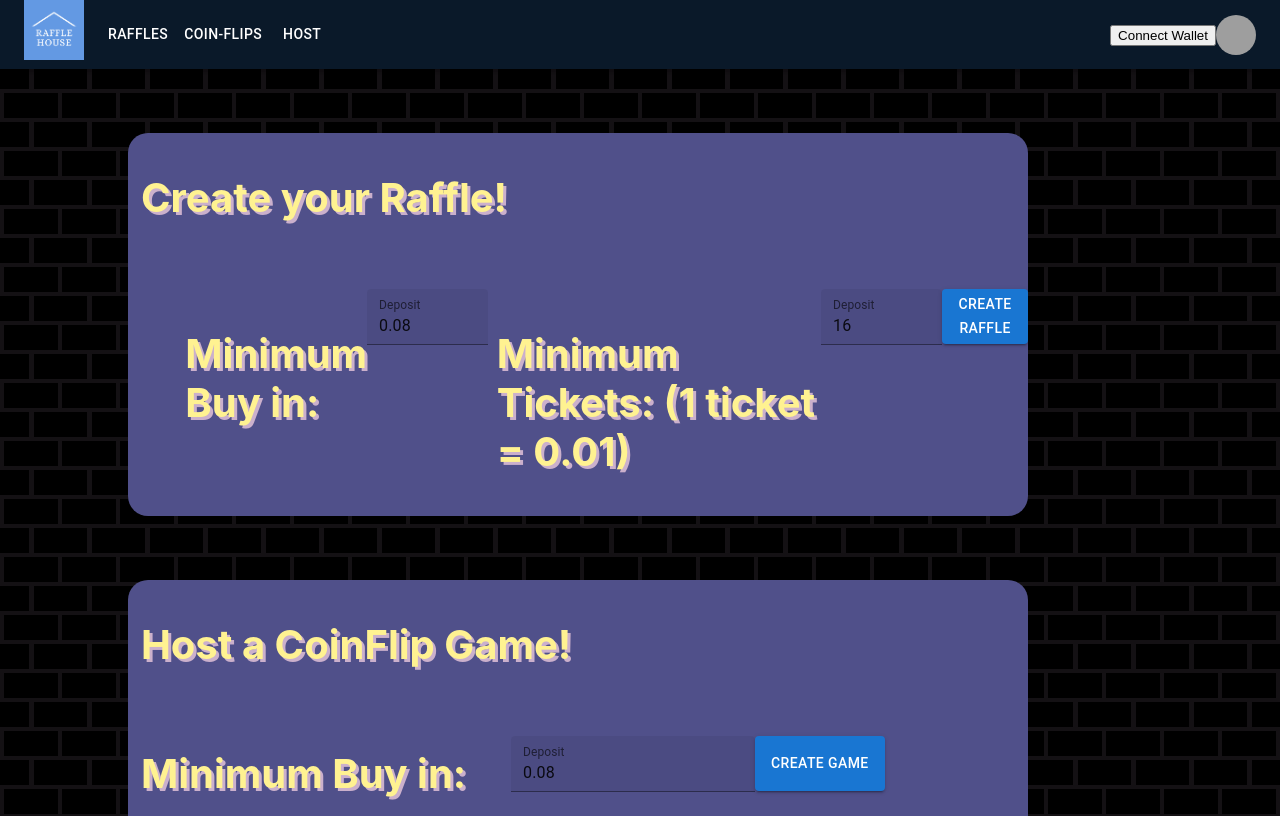
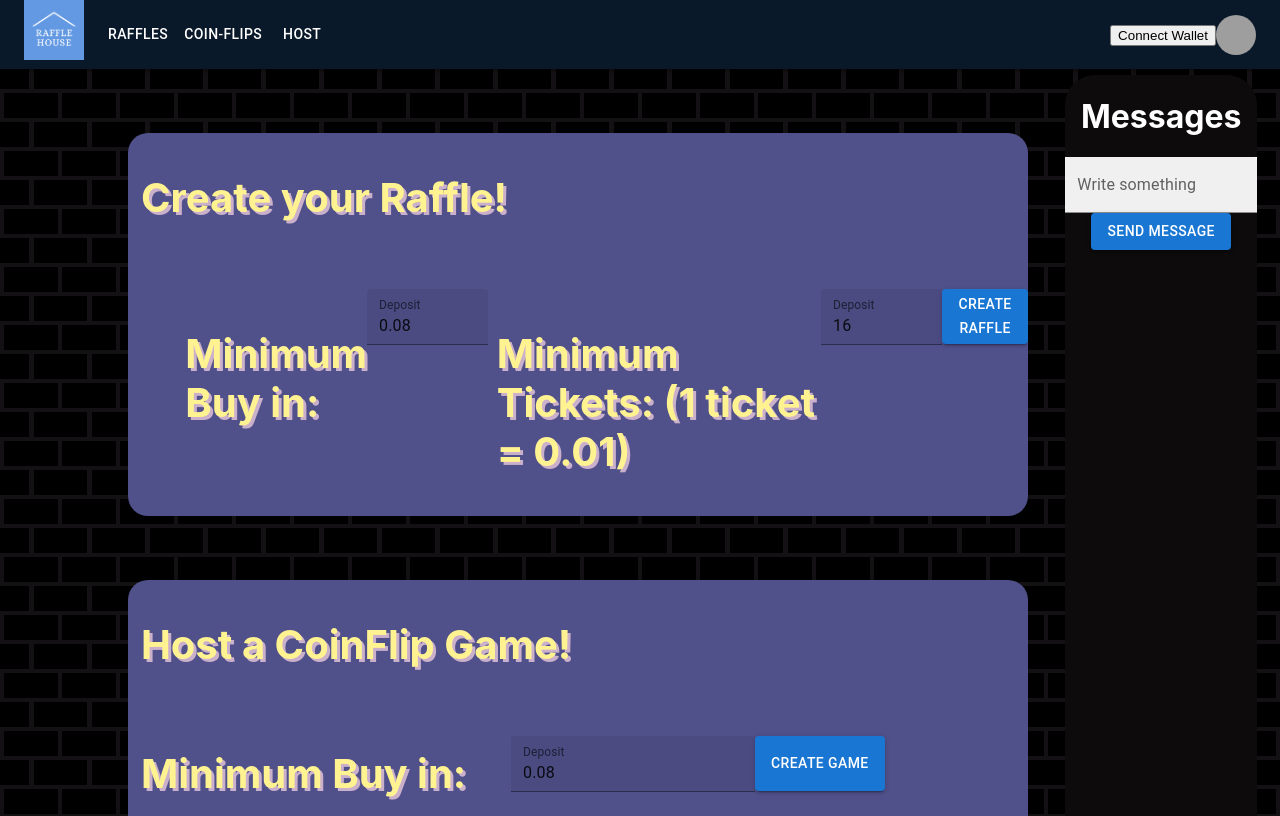
Before and after one commit to rottaj/RaffleHouse, a React (Create React App) app in the folder frontend/: page /host in a window 1280 px wide. Shown: the top 816 px of the page. Built offline with nearby package versions, Linux system fonts and the light colour scheme; grey boxes are pictures that could not be loaded.

Commit message:
added some nonsense that we'll prob delete

```diff
--- /dev/null
+++ b/frontend/src/Components/Messages.css
@@ -0,0 +1,24 @@
+.Messages-Main-Div-Container {
+    margin-top: 0.5%;
+    margin-right: 1%;
+    background-color: #0d0b0b;
+    text-align: center;
+    position:absolute;
+    width: 15%;
+    float: right;
+    color: white;
+    right: 10px;
+    height: 100%;
+    -moz-border-radius: 30px; /* or 50% */
+    border-radius: 30px; /* or 50% */
+}
+
+.Messages-Create-New-Message {
+    color: white;
+}
+
+.Messages-Message-Div {
+    margin-left: 3%;
+    margin-right: 3%;
+    display: flex;
+}
--- /dev/null
+++ b/frontend/src/Components/Messages.tsx
@@ -0,0 +1,72 @@
+import React from 'react';
+import TextField from '@mui/material/TextField';
+import Button from '@mui/material/Button';
+import { ethers } from 'ethers';
+import { MessagesAddress, _Messages_abi } from '../interfaces/Messages_interface';
+import "./Messages.css";
+
+
+declare let window: any;
+export default class Messages extends React.Component {
+
+    state = {
+        messages: []
+    }
+
+
+    getMessages = async () => {
+        if (window.ethereum) {
+            const provider = new ethers.providers.Web3Provider(window.ethereum);
+            const signer = provider.getSigner();
+            const messagesContract = await new ethers.Contract(MessagesAddress, _Messages_abi, signer);
+            let messagesLength = await messagesContract.getMessages();
+            for (let i =0; i<=messagesLength-1; i++ ) {
+                var message:any  = {}
+                var messageInstance = await messagesContract.getMessageByIndex(i);
+                message['messager'] = messageInstance['messager'];
+                message['message'] = messageInstance['message'];
+                    this.setState({
+                        messages: [...this.state.messages, message]
+                    })
+            }
+        }
+    }
+
+
+    async componentDidMount() {
+        if(window.ethereum) {
+            this.getMessages();
+        }
+    }
+
+    handleSubmit = async (e: any) => {
+        e.preventDefault();
+        var provider = new ethers.providers.Web3Provider(window.ethereum);
+        const signer = provider.getSigner();
+        const messagesContract = await new ethers.Contract(MessagesAddress, _Messages_abi, signer)  // connect to Raffles Contract
+        const messageTxn = messagesContract.createMessage(e.target[0].value)
+    }
+
+    render() {
+        return (
+            <div className="Messages-Main-Div-Container">
+               <h1>Messages </h1>
+                {this.state.messages.map((message: any) => {
+                    return (
+                        <div className="Messages-Message-Div">
+                            <h6>{message.messager.substring(0, 10) + ": "} </h6>
+                            <h6>{message.message}</h6>
+                        </div>
+                    )
+                })
+                }
+               <form className="CreateMessage-Form" onSubmit={(e) => this.handleSubmit(e)}>
+                    <TextField className="Messages-Create-New-Message" sx={{background: 'white', color: 'black', input: { color:'white' }}} placeholder="Message" id="filled-basic" label="Write something" variant="filled"></TextField>
+                    <Button variant="contained" type="submit" style={{maxHeight: '55px'}}>
+                        Send Message
+                    </Button>
+                </form>
+            </div>
+        )
+    }
+}
--- a/frontend/src/Containers/CoinFlips.tsx
+++ b/frontend/src/Containers/CoinFlips.tsx
@@ -1,6 +1,7 @@
 import React from 'react';
 import CoinFlip from '../Components/CoinFlip';
 import MenuItems from '../Components/MenuItems';
+import Messages from "../Components/Messages";
 import { Link } from 'react-router-dom';
 import { ethers } from "ethers";
 import { CoinFlipAddress, _CoinFlips_abi } from "../interfaces/CoinFlips_Interface";
@@ -61,6 +62,7 @@ export default class CoinFlips extends React.Component {
         return (
             <div className="CoinFlips-Container-Main">
                 <MenuItems account={this.state.account}/>
+                <Messages/>
                 <h1 className="CoinFlips-Container-Title-h1">Coin Flips</h1>
                 <div className="CoinFlips-Games-Container">
                     <div className="CurrentCoinFlips-Container">
--- a/frontend/src/Containers/Host.tsx
+++ b/frontend/src/Containers/Host.tsx
@@ -2,6 +2,7 @@ import React from 'react';
 import RaffleCreator from "../Components/RaffleCreator";
 import CoinFlipCreator from '../Components/CoinFlipCreator';
 import MenuItems from "../Components/MenuItems";
+import Messages from "../Components/Messages";
 import "./Host.css";
 import Footer from '../Components/Footer';
 
@@ -25,6 +26,7 @@ export default class Host extends React.Component {
         return (
             <div className="Host-Container-Main-Div">
                 <MenuItems account={this.state.account}/>
+                <Messages/>
                 <RaffleCreator/>
                 <CoinFlipCreator/>
                 <Footer/>
--- a/frontend/src/Containers/Raffles.tsx
+++ b/frontend/src/Containers/Raffles.tsx
@@ -10,6 +10,7 @@ import {BrowserRouter, Route} from 'react-router-dom';
 import './Raffles.css';
 import MenuItems from "../Components/MenuItems";
 import Footer from '../Components/Footer';
+import Messages from "../Components/Messages"
 
 declare let window: any;
 export default class Raffles extends React.Component {
@@ -68,6 +69,7 @@ export default class Raffles extends React.Component {
         return (
             <div className="Raffles-container-main">
                 <MenuItems account={this.state.account}/>
+                <Messages/>
                 <div className="Raffles-title-container">
                     <h1 className="Raffles-Title-h1">Current Raffles</h1>
                 </div>
@@ -107,7 +109,9 @@ export default class Raffles extends React.Component {
                     </Grid>
                 </div>
                 <Footer/>
+
             </div>
+
         )
     }
 }
--- /dev/null
+++ b/frontend/src/interfaces/Messages_interface.js
@@ -0,0 +1,86 @@
+export const MessagesAddress = "0x758411F21bb3666aAf35318B27F47AcF1fd9Ffe6"
+
+export const _Messages_abi =
+[
+    {
+      "inputs": [
+        {
+          "internalType": "string",
+          "name": "_message",
+          "type": "string"
+        }
+      ],
+      "name": "createMessage",
+      "outputs": [],
+      "stateMutability": "nonpayable",
+      "type": "function"
+    },
+    {
+      "inputs": [
+        {
+          "internalType": "uint256",
+          "name": "_index",
+          "type": "uint256"
+        }
+      ],
+      "name": "getMessageByIndex",
+      "outputs": [
+        {
+          "components": [
+            {
+              "internalType": "address",
+              "name": "messager",
+              "type": "address"
+            },
+            {
+              "internalType": "string",
+              "name": "message",
+              "type": "string"
+            }
+          ],
+          "internalType": "struct Messages.Message",
+          "name": "",
+          "type": "tuple"
+        }
+      ],
+      "stateMutability": "view",
+      "type": "function"
+    },
+    {
+      "inputs": [],
+      "name": "getMessages",
+      "outputs": [
+        {
+          "internalType": "uint256",
+          "name": "",
+          "type": "uint256"
+        }
+      ],
+      "stateMutability": "view",
+      "type": "function"
+    },
+    {
+      "inputs": [
+        {
+          "internalType": "uint256",
+          "name": "",
+          "type": "uint256"
+        }
+      ],
+      "name": "messages",
+      "outputs": [
+        {
+          "internalType": "address",
+          "name": "messager",
+          "type": "address"
+        },
+        {
+          "internalType": "string",
+          "name": "message",
+          "type": "string"
+        }
+      ],
+      "stateMutability": "view",
+      "type": "function"
+    }
+  ]
```
Also changed, not shown: 2 other files (tests, documents, lock files or other folders).
